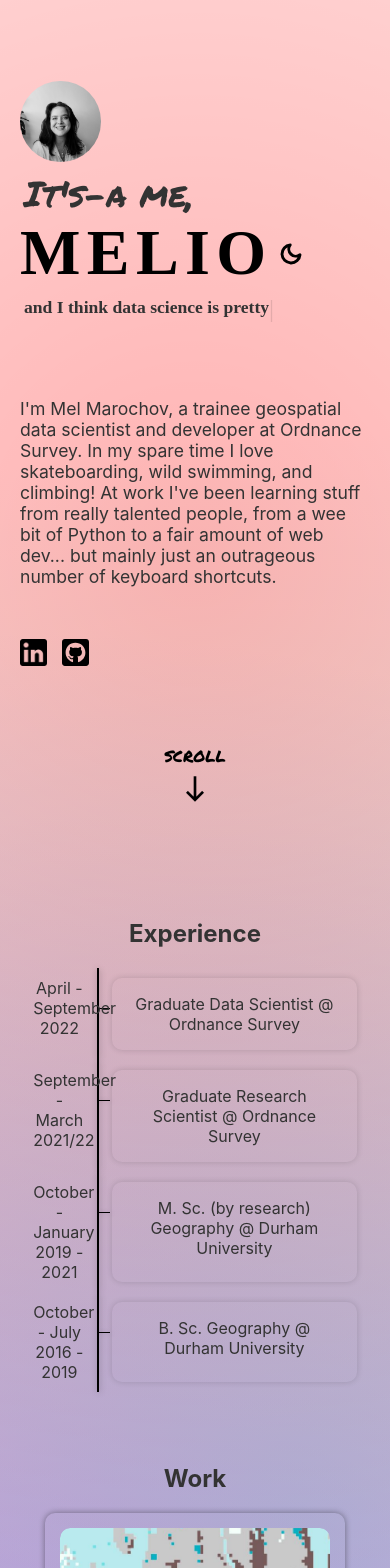
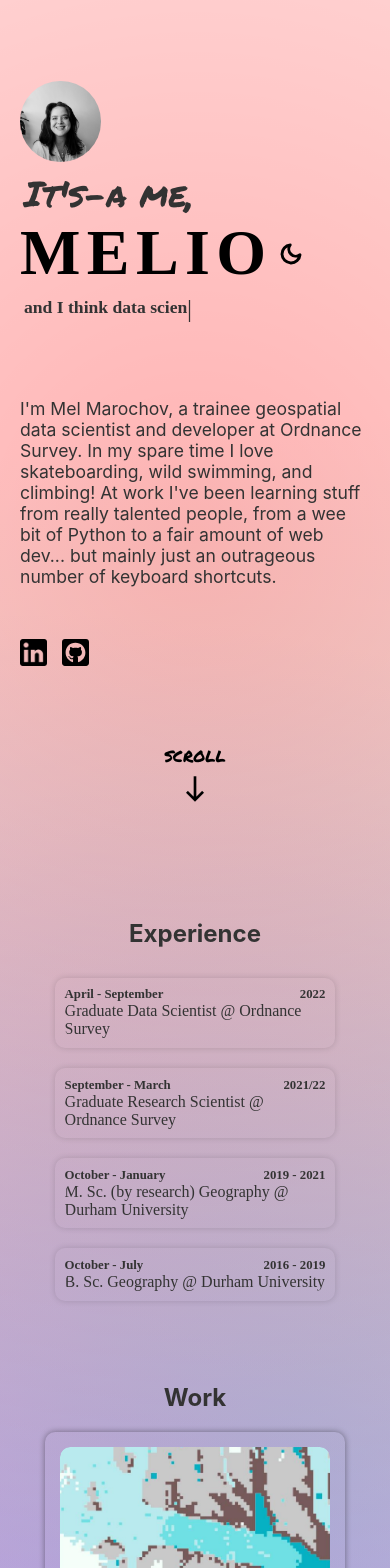
Before and after one commit to MMarochov/website, a Svelte app: page / in a window 390 px wide. Shown: the top 1568 px of the page. Built offline with nearby package versions, Linux system fonts and the light colour scheme; a web font is replaced by a local one.

Commit message:
experience timeline about 70% done

```diff
--- a/src/App.svelte
+++ b/src/App.svelte
@@ -96,6 +96,9 @@
 
   #experience {
     padding-top: 10%;
+    display: flex;
+    flex-direction: column;
+    align-items: center;
   }
 
   #work {
--- a/src/components/Name.svelte
+++ b/src/components/Name.svelte
@@ -25,9 +25,9 @@
     </div>
     <Typed
       strings={[
-        "I lovedevelopment...",
+        "I'm sort of a developer...",
         "and I think data science is pretty cool!",
-        "oh and also, I think the Earth is flat.",
+        "oh and also, the Earth is flat.",
       ]}
       loop="true"
       typeSpeed="9"
--- a/src/sections/Experience.svelte
+++ b/src/sections/Experience.svelte
@@ -17,6 +17,7 @@
         <summary on:click={toggle}>
           <p><slot name="role" /> @ <slot name="org" /></p>
         </summary>
+
         {#if isOpen}
           <p class="description" transition:slide={{ duration: 300 }}>
             <slot name="description" />
@@ -49,6 +50,10 @@
     flex-direction: column;
     margin: 0;
     width: 15%;
+    padding-top: 0.3rem;
+    font-family: "Lucida Sans Typewriter";
+    font-size: .8rem;
+    font-weight: bold;
   }
 
   p {
@@ -59,6 +64,7 @@
     position: relative;
     display: flex;
     justify-content: space-around;
+    align-items: center;
   }
 
   .timeline .panel {
@@ -66,24 +72,25 @@
     overflow: hidden;
     position: relative;
     border-radius: 10px;
-    box-shadow: 0 0 6px rgba(0, 0, 0, 0.148);
+    box-shadow: 0 0 6px rgba(0, 0, 0, 0.148);padding: 1rem;
   }
 
   .timeline .description {
-    padding: 1rem;
+    width: none;
+    padding-top: 15px;
     border-radius: 10px;
-    margin: 0;
     text-align: left;
   }
 
   .timeline summary {
     user-select: none;
     cursor: pointer;
-    padding: 1rem;
+    /* padding: 1rem; */
     display: flex;
+    font-family: "Lucida Sans Typewriter";
   }
 
-  .timeline summary:hover {
+  .timeline .panel:hover {
     background: rgba(0, 0, 0, 0.023);
     border-radius: 10px;
   }
@@ -91,7 +98,7 @@
   .timeline:before {
     top: 0;
     bottom: 0;
-    left: 22%;
+    left: 20%;
     position: absolute;
     content: "";
     width: 0.1rem;
@@ -103,10 +110,74 @@
     content: "";
     height: 0.1rem;
     width: 0.8rem;
-    left: 22%;
-    top: 30px;
+    left: 20%;
+    top: 28px;
     background: #000;
     position: absolute;
     box-shadow: 1px 1px 6px #0000003a, -1px -1px 6px #0000001f;
   }
+
+  @media only screen and (max-width: 1050px) {
+    .wrapper {
+      /* width: 100%; */
+      max-width: 80%;
+    }
+    .timeline:before {
+      display: none;
+    }
+    .timeline li:before {
+      display: none;
+    }
+
+    .timeline li {
+      justify-content: center;
+      align-items: center;
+      display: block;
+      text-align: left;
+    }
+    .timeline summary {
+      flex-direction: row-reverse;
+    }
+
+    .timeline .panel {
+      box-shadow: 0 0 6px rgba(0, 0, 0, 0.148);
+      width: 100%;
+    }
+
+    .time {
+      position: absolute;
+      padding-left: 1rem;
+      width: 40%;
+    }
+
+    .timeline .description {
+    padding-top: 25px;
+  }
+
+  @media only screen and (max-width: 810px) {
+    .timeline li {
+      display: flex;
+      flex-direction: column;
+      border-radius: 10px;
+      box-shadow: 0 0 6px rgba(0, 0, 0, 0.148);
+      justify-content: left;
+      padding: .6rem;
+      /* background: rgba(0, 0, 0, 0.023); */
+    }
+    .time {
+      position: unset;
+      width: 100%;
+      flex-direction: row;
+      justify-content: space-between;
+      padding: 0;
+    }
+    .timeline .panel {
+      box-shadow: none;
+      padding: 0;
+      background: 0;
+    }
+    .timeline summary {
+      flex-direction: row;
+    }
+  }}
 </style>
```
